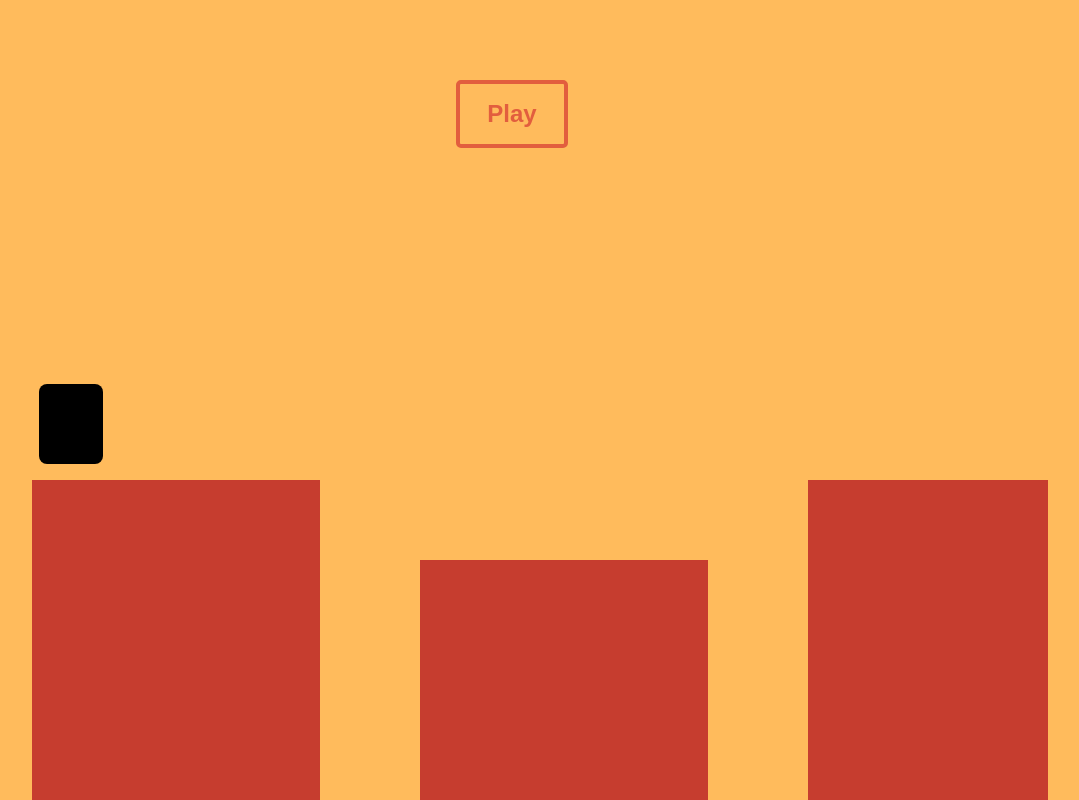
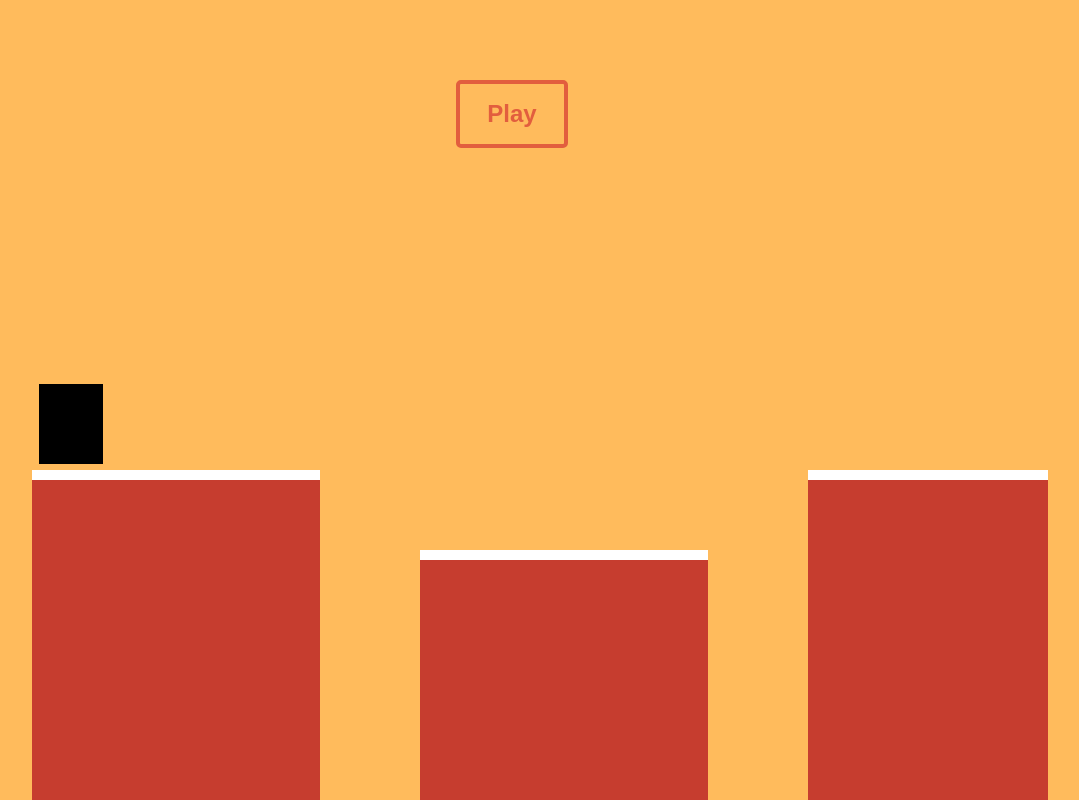
Before and after one commit to minhaj-ap/bouncer, a React (Create React App) app: page / in a window 1280 px wide. Shown: the whole page, without its empty margins (128-1207 px from the left). Built offline with nearby package versions, Linux system fonts and the light colour scheme; the HTML template or start-up script is replaced by a standard one.

Commit message:
fixed the issue of scrolling back to initial state

```diff
--- a/src/App.css
+++ b/src/App.css
@@ -19,6 +19,7 @@ main {
 }
 .block {
   background-color: #c63d2f;
+  border-top: 10px solid white;
 }
 .controller {
   position: fixed;
@@ -43,7 +44,6 @@ main {
   background-color: black;
   position: absolute;
   left: calc(10em + 7px);
-  border-radius: 8px;
   transition: bottom 0.3s ease-in-out;
 }
 .up {
--- a/src/App.js
+++ b/src/App.js
@@ -4,13 +4,13 @@ import "./App.css";
 function App() {
   // Giving 3 as initial value makes sure the block
   // doens't have small values at first.
-  const prevValue = useRef(3);
+  let prevValue = 3;
   const [blocks, setBlocks] = useState(
     Array(3)
       .fill(0)
       .map(() => {
-        const randomValue = generateRandom(prevValue.current);
-        prevValue.current = randomValue;
+        const randomValue = generateRandom(prevValue);
+        prevValue = randomValue;
         return randomValue;
       })
   );
@@ -18,6 +18,7 @@ function App() {
   const [bottomGap, setBottomGap] = useState(blocks[0] * 5 + 1);
   const [scrolling, setScrolling] = useState(false);
   const [widths, setWidths] = useState([]);
+  const [failed, setFailed] = useState(false);
   const containerRef = useRef(null);
   const intervalRef = useRef(null);
   const playerRef = useRef(null);
@@ -54,15 +55,18 @@ function App() {
     return () => clearInterval(intervalRef.current); // Clean up on unmount
   }, [scrolling]);
   useEffect(() => {
-    if (bottomGap <= 0) {
+    if (bottomGap <= 0 && !failed) {
+      console.log("triggered123");
       setScrolling(false);
-      alert("You fail!!!");
+      console.log("failed");
+      setFailed(true);
       setBlocks(
         Array(3)
           .fill(0)
           .map(() => {
-            const randomValue = generateRandom(prevValue.current);
-            prevValue.current = randomValue;
+            const randomValue = generateRandom(prevValue);
+            // eslint-disable-next-line
+            prevValue = randomValue;
             return randomValue;
           })
       );
@@ -71,11 +75,11 @@ function App() {
     }
   }, [bottomGap, blocks]);
   useEffect(() => {
-    console.log("blocks:", blocks);
-    if (!scrolling) {
+    if (failed) {
       setBottomGap(blocks[0] * 5 + 1);
+      setFailed(false);
     }
-  }, [blocks, scrolling]);
+  }, [blocks, failed]);
   useEffect(() => {
     const playerRect = playerRef.current.getBoundingClientRect();
     blocksRef.current.forEach((blockRef) => {
```
